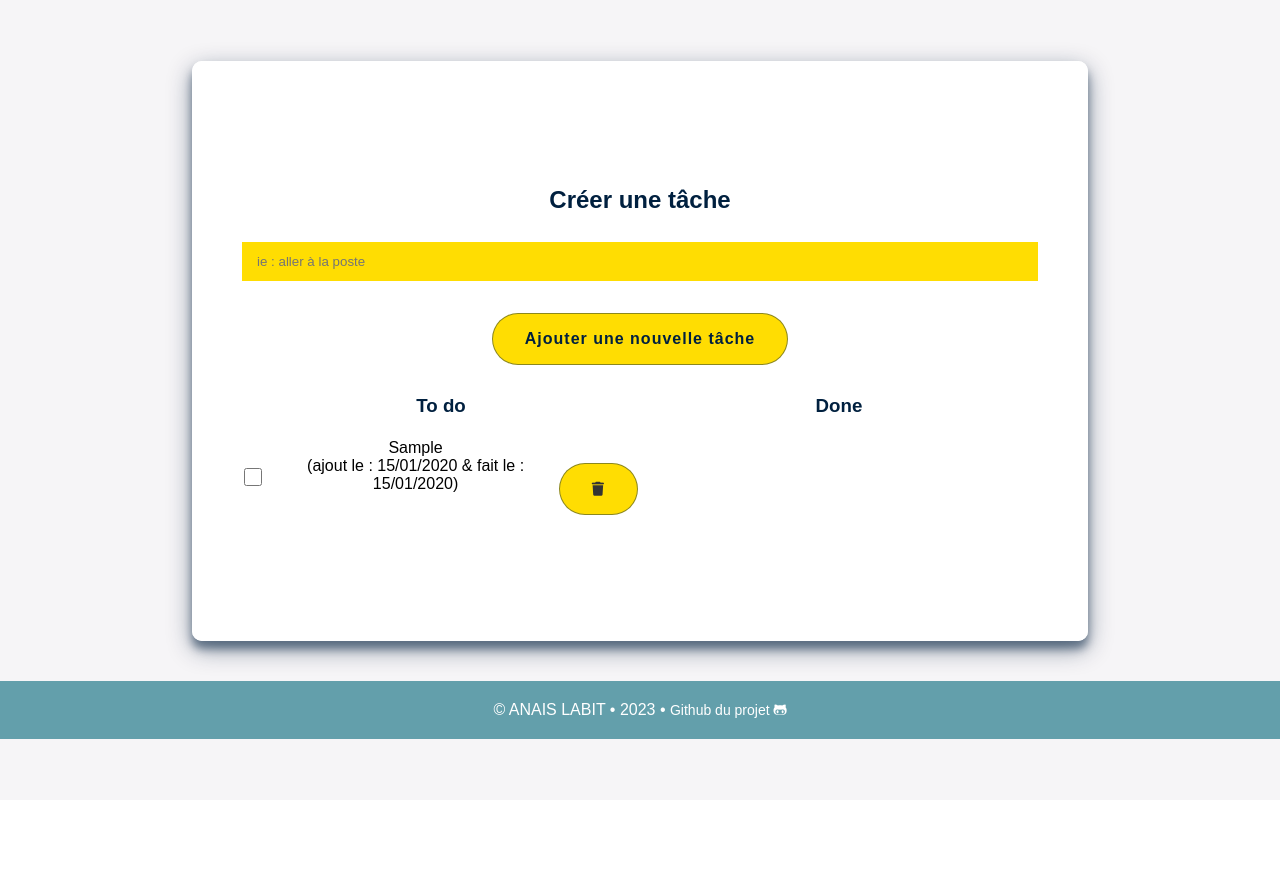
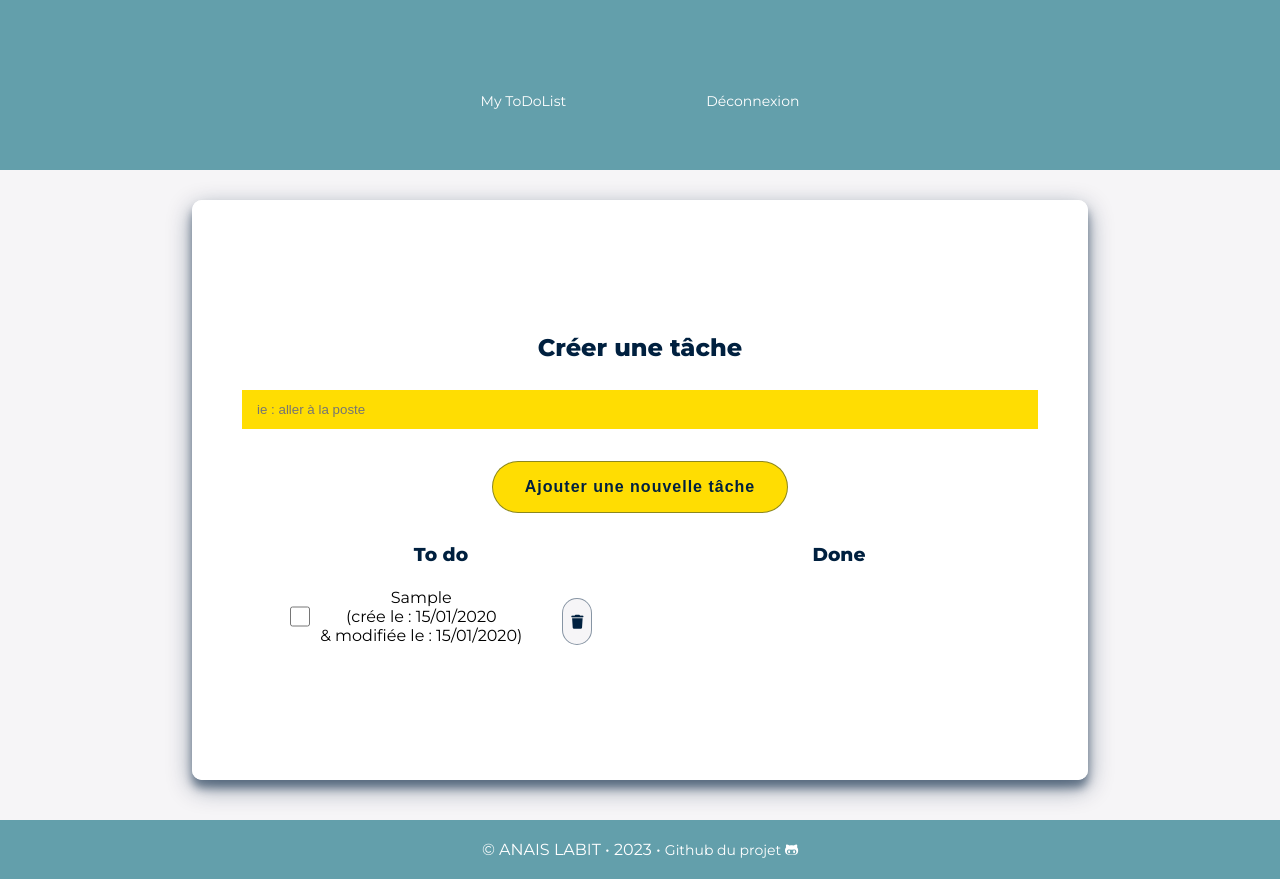
Before and after one commit to anais-labit/tdl, a PHP site: page /todolist.php in a window 1280 px wide. Before the commit the page ends 739 px from the top, so only its background shows below. Run offline with PHP 8.4, Linux system fonts and the light colour scheme; the visitor is signed in with stand-in values (Sample User, id 1); tables that the repository leaves empty or names only in its code hold one stand-in row (values such as "Sample post").

Commit message:
ending project

```diff
--- a/includes/User_pdo.php
+++ b/includes/User_pdo.php
@@ -165,7 +165,7 @@ class User_pdo
             foreach ($ligne as $value) {
                 $i++;
                 // $result = ucfirst($displayTask[$i][4]) . " " . '(ajout le ' . $displayTask[$i][0] . ')<br>';
-                $result = ucfirst($displayTask[$i][4]) . '<br> (ajout le : ' . $displayTask[$i][0] . ' & fait le : ' . $displayTask[$i][1] . ')<br>';
+                $result = ucfirst($displayTask[$i][4]) . '<br> (crée le : ' . $displayTask[$i][0] . '<br> & modifiée le : ' . $displayTask[$i][1] . ')<br>';
                 $id = $displayTask[$i][2];
                 echo '<li id="' . $id . '" >
                         <input type="checkbox" class="box" id="box" name="box" value="todo">' . $result . '
--- a/includes/header.php
+++ b/includes/header.php
@@ -15,7 +15,7 @@ if (isset($_GET['action']) && $_GET['action'] == 'deco') {
     <meta charset="UTF-8">
     <meta http-equiv="X-UA-Compatible" content="IE=edge">
     <meta name="viewport" content="width=device-width, initial-scale=1.0">
-    <!-- <link rel="stylesheet" href="./includes/style.css" /> -->
+    <link rel="stylesheet" href="./includes/style.css" />
     <title>Header</title>
 </head>
 
--- a/includes/style.css
+++ b/includes/style.css
@@ -42,9 +42,11 @@ h3 {
   padding-bottom: 20px;
 }
 
-#toDolist li {
+#toDolist li,
+#doneList li {
   display: flex;
   flex-direction: row;
+  justify-content: center;
   padding: 2px;
   width: 100%;
 }
@@ -152,6 +154,18 @@ button:active {
   transform: scale(0.95);
 }
 
+.del {
+  background-color: #f6f5f7;
+  padding: 4px 6px;
+  margin-top: 10px;
+  margin-left: 40px;
+}
+
+.del a {
+  color: #00203f;
+  margin-left: 2px;
+}
+
 h1 {
   margin: 0;
   font-size: 24px;
@@ -181,6 +195,9 @@ h1 {
 #DoneContainer {
   width: 50%;
   height: 100%;
+  /* display: flex;
+  justify-content: center;
+  flex-direction: column; */
 }
 
 a {
--- a/todolist.php
+++ b/todolist.php
@@ -3,8 +3,6 @@ session_start();
 require_once './includes/User_pdo.php';
 
 $id = $_SESSION['id'];
-
-// echo 'hello';
 
 if (isset($_POST['task'])) {
     $newTask = new User_pdo();
@@ -38,12 +36,13 @@ if (isset($_GET['delete'])) {
     <meta charset="UTF-8">
     <meta http-equiv="X-UA-Compatible" content="IE=edge">
     <meta name="viewport" content="width=device-width, initial-scale=1.0">
-    <!-- <link rel="stylesheet" href="./includes/style.css" /> -->
-    <!-- <link rel="stylesheet" href="https://fonts.googleapis.com/css?family=Montserrat:400,800"> -->
+    <link rel="stylesheet" href="./includes/style.css" />
+    <link rel="stylesheet" href="https://fonts.googleapis.com/css?family=Montserrat:400,800">
     <title>My ToDoList</title>
 </head>
 
 <body>
+    <?php require_once './includes/header.php'; ?>
 
     <div class="taskContainer" id="taskContainer">
         <form action="" method="post" id="addForm">
```
Also changed, not shown: JS/log.js (+6 -6 lines).
